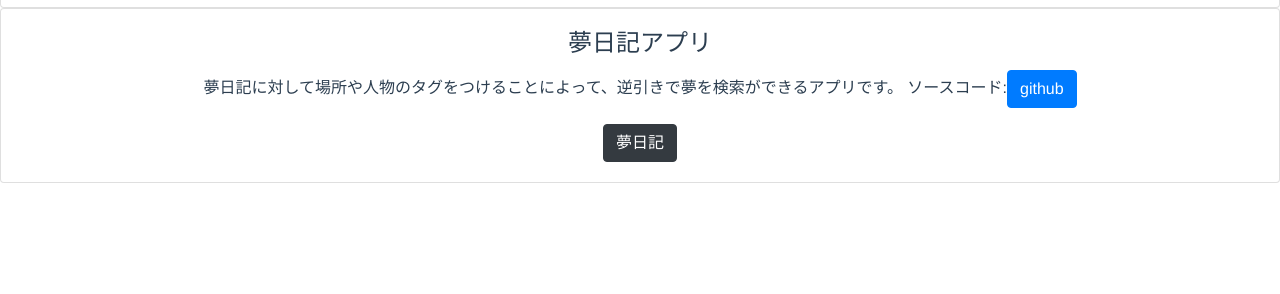
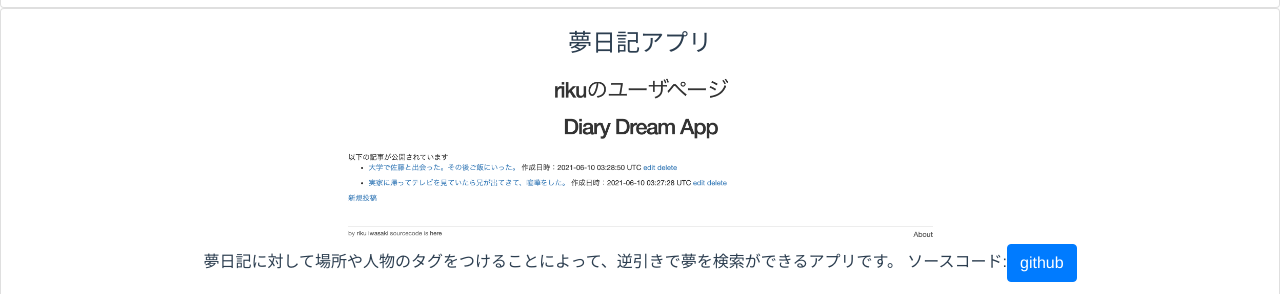
Before and after one commit to rikutkb/Portfolio, a Vue app: page /#/Works in a window 1280 px wide. Shown: the part 1746-2040 px from the top of the page. Before the commit the page ends 1929 px from the top, so only its background shows below. Built offline with nearby package versions, Linux system fonts and the light colour scheme.

Commit message:
added dream_app image

```diff
--- a/src/components/templates/Works.vue
+++ b/src/components/templates/Works.vue
@@ -64,6 +64,8 @@
         tag="article"
         class="mb-12"
       >
+        <img src="../../assets/dream1.png" width="600">
+
         <b-card-text>
           夢日記に対して場所や人物のタグをつけることによって、逆引きで夢を検索ができるアプリです。
           ソースコード:<b-button href="https://github.com/rikutkb/dairy_dream" variant="primary">github</b-button><br>
```
Also changed, not shown: src/assets/dream1.png (added), src/assets/dream2.png (added), 10 other files (tests, documents, lock files or other folders).
